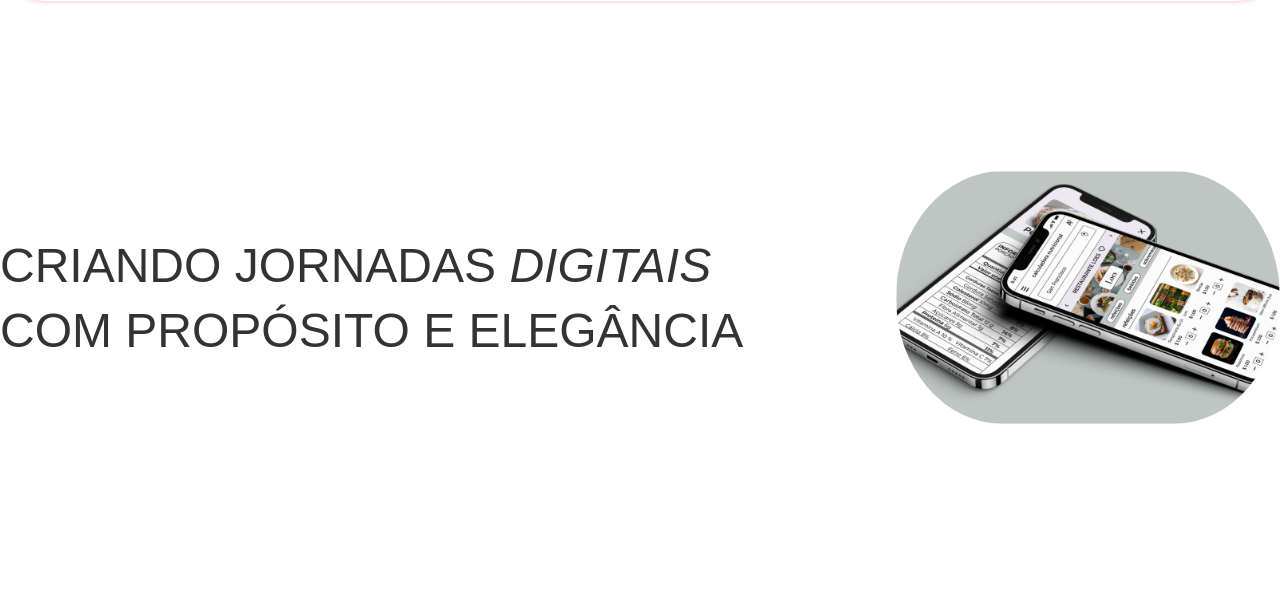
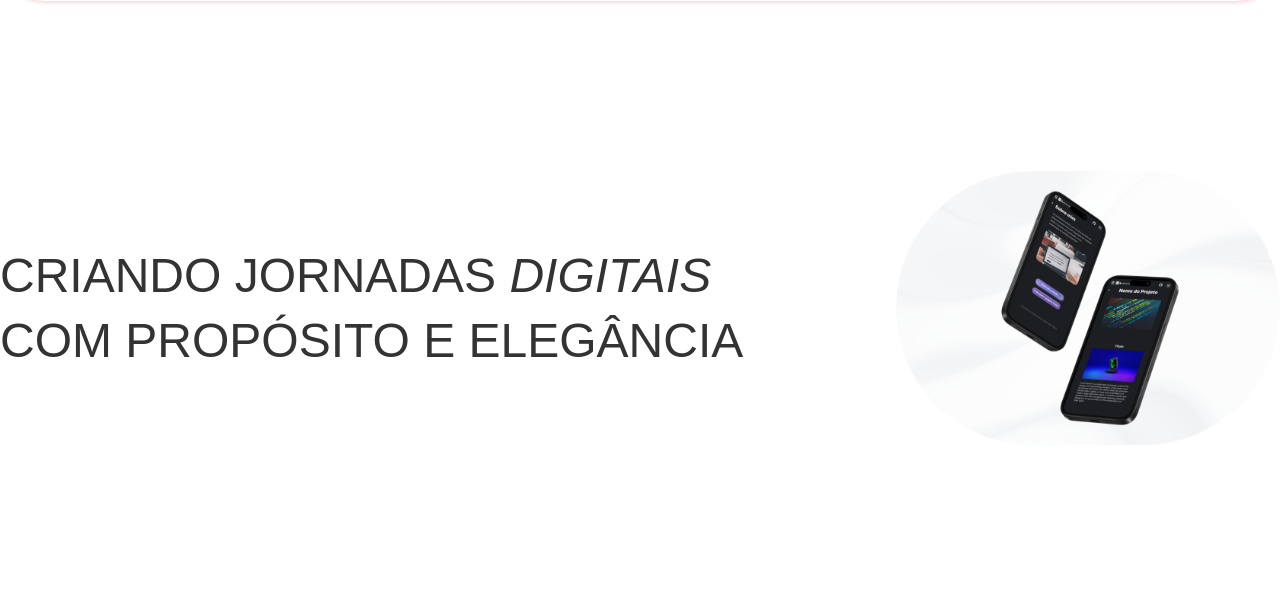
Before and after one commit to clarissepaiva/portfolio, a plain HTML site: page index.html in a window 1280 px wide. Shown: the part 187-778 px from the top of the page. Drawn offline with Linux system fonts and the light colour scheme; a web font is replaced by a local one.

Commit message:
Testing image resolution

```diff
--- a/header_section.css
+++ b/header_section.css
@@ -123,7 +123,7 @@ nav a:hover {
     /* 4 steps for 4 images, changes every 1 second */
 }
 
-@keyframes changeImage {
+/* @keyframes changeImage {
     0% {
         content: url("images/home-1.png");
     }
@@ -144,7 +144,7 @@ nav a:hover {
         content: url("images/home-1.png");
     }
 
-}
+} */
 
 .bottom-section {
     display: flex;
--- a/index.html
+++ b/index.html
@@ -32,7 +32,7 @@
 
     <section class="hero-section">
         <h1>CRIANDO JORNADAS <span>DIGITAIS</span> COM PROPÓSITO E ELEGÂNCIA</h1>
-        <img src="images\home-1.png" alt="Mockup de laptop mostrando design digital">
+        <img src="images\auto-layout.png" alt="Mockup de laptop mostrando design digital">
     </section>
 
     <section class="bottom-section">
```
Also changed, not shown: images/auto-layout.png (added), images/auto-layout.svg (added).
